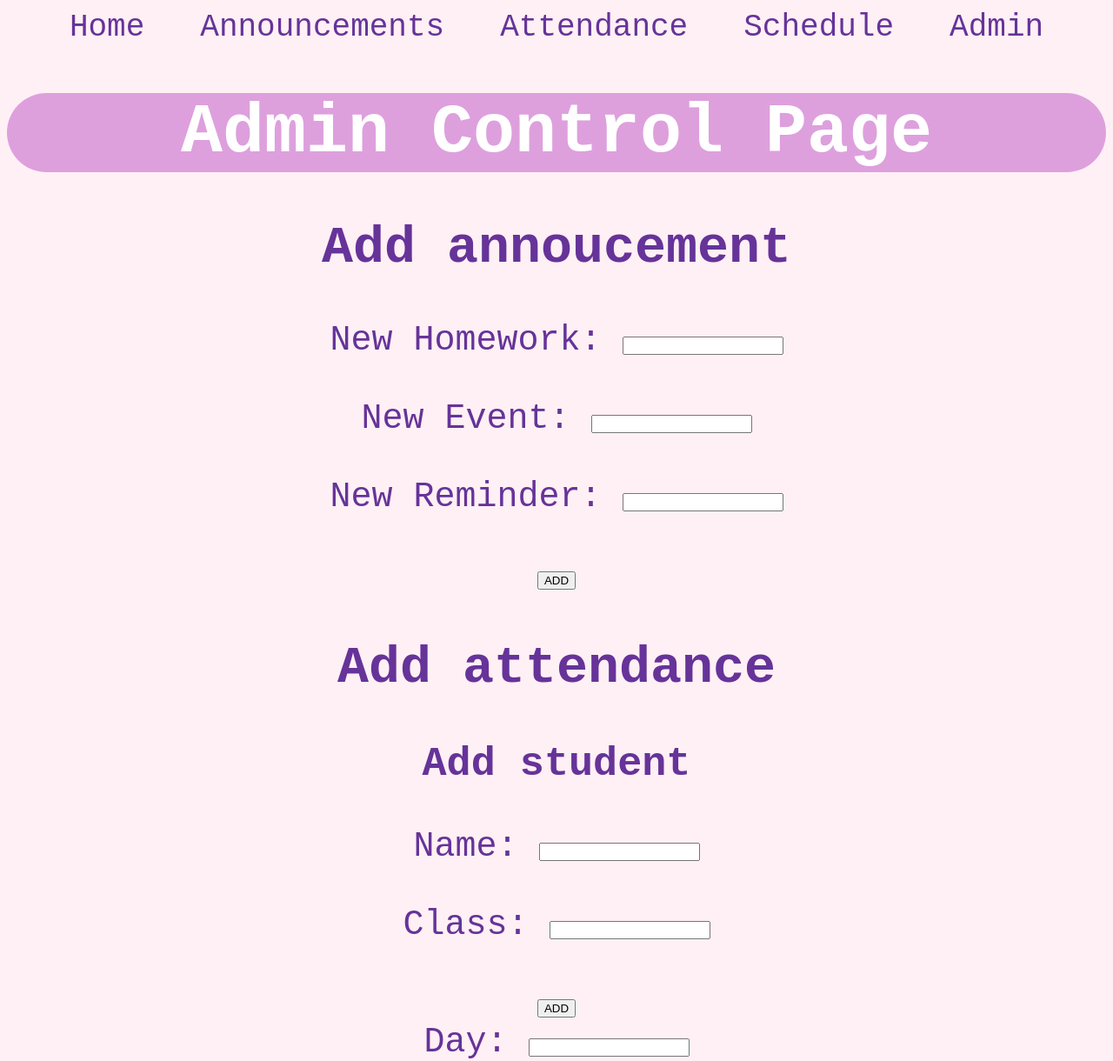
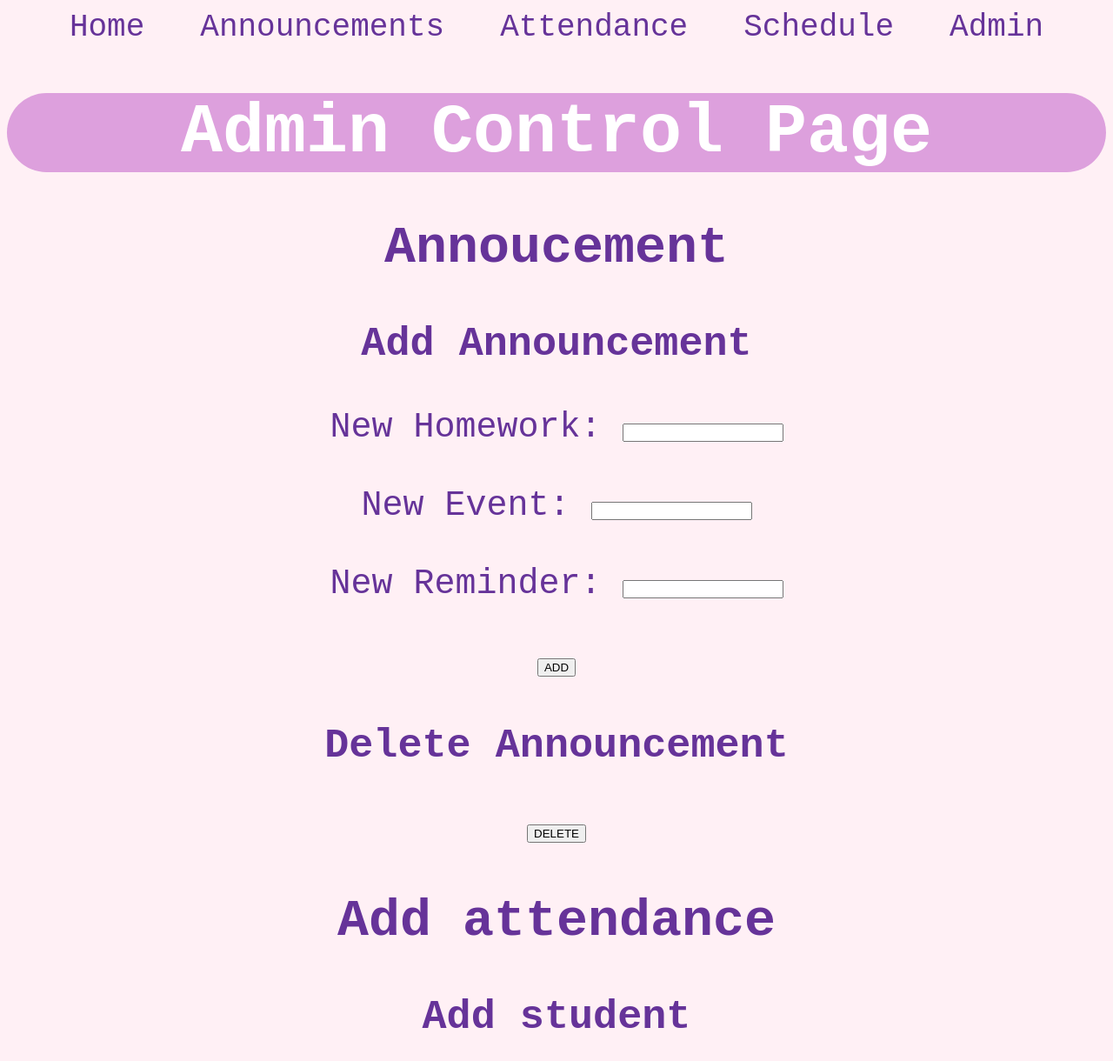
Before and after one commit to Draxxx-xoxo/Computing-wa2-1, a Flask app: template templates/control.html in a window 1280 px wide. Shown: the top 1220 px of the page at 87% size. Run offline with Flask 3, Linux system fonts and the light colour scheme; the template is opened without the code that fills it, so the values that code supplies are empty.

Commit message:
del announcements

```diff
--- a/main.py
+++ b/main.py
@@ -28,6 +28,14 @@ def addcolumn(command):
     conn.commit()
     conn.close()
 
+def delete_rows_by_ids(table_name, column_name, ids):
+    con = sqlite3.connect('activity_hub.db')
+    cur = con.cursor()
+    for id in ids:
+        delete_query = f"DELETE FROM {table_name} WHERE {column_name} = ?;"
+        cur.execute(delete_query, (id,))
+    con.commit()
+    con.close()
 @app.route("/")
 def home():
     return render_template("index.html")
@@ -112,6 +120,11 @@ def admin_dashboard():
                 editdb("INSERT INTO announcements (type, announcement) VALUES (?, ?)", ("reminder", reminder))
 
             return redirect('/admin/control?token=' + token)
+        elif type == "delete_announcement":
+            ids = [int(id) for id in request.form.getlist('delete_announcement')]
+            delete_rows_by_ids("announcements", "announcement_id", ids)
+
+            return redirect('/admin/control?token=' + token)
         elif type == "student":
             name = request.form.get('name', '').strip()
             stu_class = request.form.get('class', '').strip()
@@ -143,8 +156,9 @@ def admin_dashboard():
             editdb("INSERT INTO schedule (term, week, date, day, session, start, end, remark) VALUES (?, ?, ?, ?, ?, ?, ?, ?)", (term, week, date, day, session, start, end, remark))
             return redirect('/admin/control?token=' + token)
     student_name = opendb("SELECT name, class FROM attendance", None)
+    announcements = opendb("SELECT announcement_id, announcement FROM announcements", None)
 
-    return render_template("control.html", student_name=student_name)
+    return render_template("control.html", student_name=student_name, announcements=announcements)
 
 if __name__ == '__main__':
   app.run(host='0.0.0.0', port=5000)
--- a/templates/control.html
+++ b/templates/control.html
@@ -13,7 +13,8 @@
   <a href="{{ url_for('admin') }}" style="text-decoration: none;">Admin</a>
 
   <h1>Admin Control Page</h1>
-  <h2>Add annoucement</h2>
+  <h2>Annoucement</h2>
+  <h3>Add Announcement</h3>
   <form method="POST">
     <input type="hidden" name="type" value="announcement">
     <label for="homework">New Homework:</label>
@@ -23,6 +24,15 @@
     <label for="reminder">New Reminder:</label>
     <input type="text" name="reminder" id="reminder"><br><br>
     <button type="submit">ADD</button>
+  </form>
+  <h3>Delete Announcement</h3>
+  {% for announcement in announcements %}
+  <form method="POST">
+      <input type="hidden" name="type" value="delete_announcement">
+      <input type="checkbox" id="{{ loop.index }}" name="delete_announcement" value="{{ announcement[0] }}">
+      <label for="stu_{{ loop.index }}">{{ announcement[1] }}</label><br>
+  {% endfor %}
+  <button type="submit">DELETE</button>
   </form>
   <h2>Add attendance</h2>
   <h3>Add student</h3>
```
Also changed, not shown: activity_hub.db.
